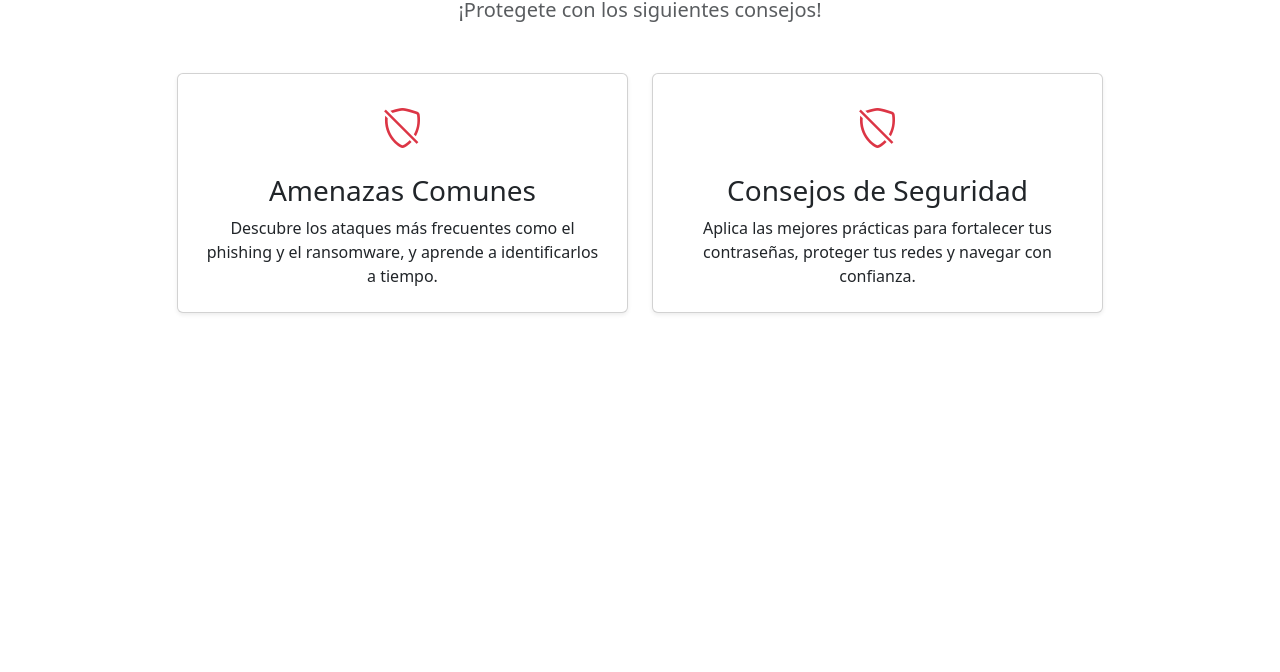
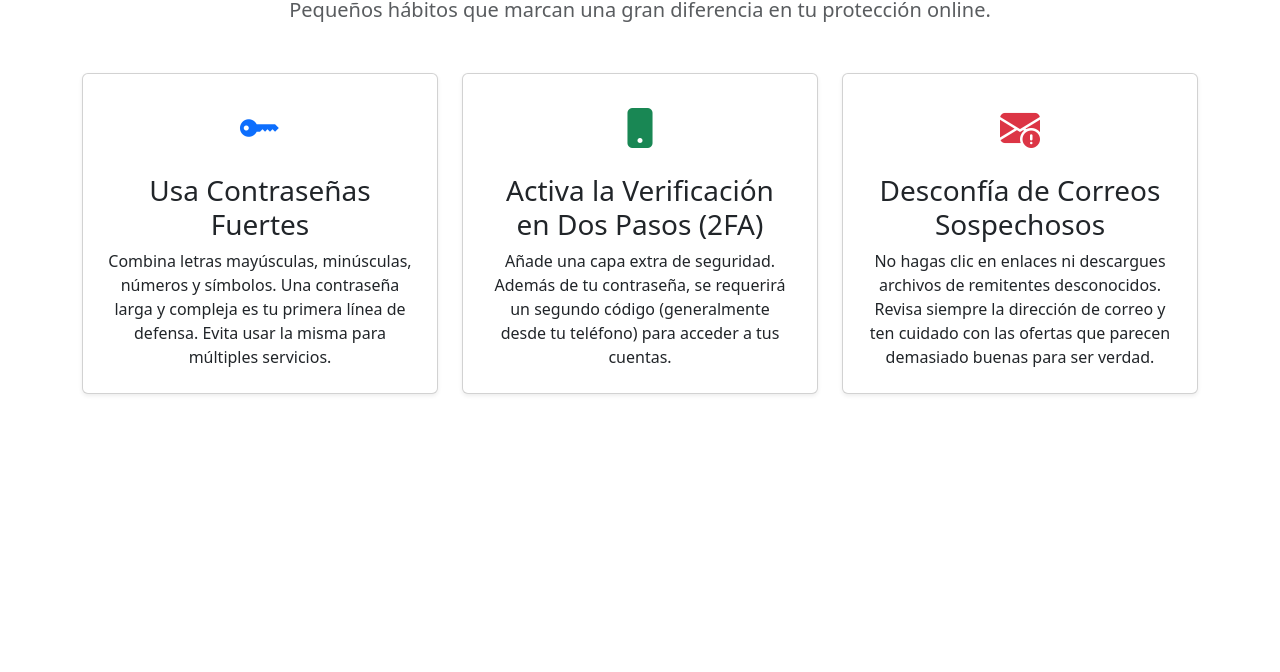
Before and after one commit to Totobal5/modulo2-evaluacion, a plain HTML site: page consejos.html in a window 1280 px wide. Shown: the part 128-800 px from the top of the page. Drawn offline with nearby package versions, Linux system fonts and the light colour scheme.

Commit message:
Empezar a trabajar en la pagina de consejos.

```diff
--- a/consejos.html
+++ b/consejos.html
@@ -3,50 +3,73 @@
 <head>
     <meta charset="UTF-8">
     <meta name="viewport" content="width=device-width, initial-scale=1.0">
-    <title>Securyguia</title>
-    <link rel="stylesheet" href="css/style.css">
-    <link href="https://cdn.jsdelivr.net/npm/bootstrap@5.3.7/dist/css/bootstrap.min.css" rel="stylesheet" integrity="sha384-LN+7fdVzj6u52u30Kp6M/trliBMCMKTyK833zpbD+pXdCLuTusPj697FH4R/5mcr" crossorigin="anonymous">
+    <title>Consejos de Seguridad - Securyguia</title>
+    <link href="https://cdn.jsdelivr.net/npm/bootstrap@5.3.7/dist/css/bootstrap.min.css" rel="stylesheet" xintegrity="sha384-LN+7fdVzj6u52u30Kp6M/trliBMCMKTyK833zpbD+pXdCLuTusPj697FH4R/5mcr" crossorigin="anonymous">
     <link rel="stylesheet" href="https://cdn.jsdelivr.net/npm/bootstrap-icons@1.11.3/font/bootstrap-icons.min.css">
     <link rel="stylesheet" href="css/style.css"/>
 </head>
 <body>
     <main class="container my-5">
         <section class="text-center mb-5">
-            <h1 class="display-4 fw-bold">Consejos de Seguridad</h1>
+            <h1 class="display-4 fw-bold">Consejos Clave de Seguridad</h1>
             <p class="lead text-muted">
-                ¡Protegete con los siguientes consejos!
+                Pequeños hábitos que marcan una gran diferencia en tu protección online.
             </p>
         </section>
 
+        <!-- Consejos -->
         <section>
             <div class="row justify-content-center g-4">
-                <div class="col-lg-5">
-                    <a href="amenazas.html" class="text-decoration-none text-dark">
+
+                <div class="col-md-6 col-lg-4">
                     <div class="card h-100 shadow-sm">
                         <div class="card-body text-center p-4">
-                                <i class="bi bi-shield-slash fs-1 text-danger"></i>
-                                <h3 class="card-title mt-3">Amenazas Comunes</h3>
-                                <p class="card-text">Descubre los ataques más frecuentes como el phishing y el ransomware, y aprende a identificarlos a tiempo.</p>
+                            <i class="bi bi-key-fill fs-1 text-primary"></i>
+                            <h3 class="card-title mt-3">Usa Contraseñas Fuertes</h3>
+                            <p class="card-text">
+                                Combina letras mayúsculas, minúsculas, números y símbolos. Una contraseña larga y compleja es tu primera línea de defensa. Evita usar la misma para múltiples servicios.
+                            </p>
                         </div>
                     </div>
-                    </a>
                 </div>
 
-                <div class="col-lg-5">
-                    <a href="consejos.html" class="text-decoration-none text-dark">
+                <div class="col-md-6 col-lg-4">
                     <div class="card h-100 shadow-sm">
                         <div class="card-body text-center p-4">
-                                <i class="bi bi-shield-slash fs-1 text-danger"></i>
-                                <h3 class="card-title mt-3">Consejos de Seguridad</h3>
-                                <p class="card-text">Aplica las mejores prácticas para fortalecer tus contraseñas, proteger tus redes y navegar con confianza.</p>
+                            <i class="bi bi-phone-fill fs-1 text-success"></i>
+                            <h3 class="card-title mt-3">Activa la Verificación en Dos Pasos (2FA)</h3>
+                            <p class="card-text">
+                                Añade una capa extra de seguridad. Además de tu contraseña, se requerirá un segundo código (generalmente desde tu teléfono) para acceder a tus cuentas.
+                            </p>
                         </div>
                     </div>
-                    </a>
+                </div>
+
+                <div class="col-md-6 col-lg-4">
+                    <div class="card h-100 shadow-sm">
+                        <div class="card-body text-center p-4">
+                            <i class="bi bi-envelope-exclamation-fill fs-1 text-danger"></i>
+                            <h3 class="card-title mt-3">Desconfía de Correos Sospechosos</h3>
+                            <p class="card-text">
+                                No hagas clic en enlaces ni descargues archivos de remitentes desconocidos. Revisa siempre la dirección de correo y ten cuidado con las ofertas que parecen demasiado buenas para ser verdad.
+                            </p>
+                        </div>
+                    </div>
                 </div>
             </div>
         </section>
+
+        <!-- Formulario -->
+        <section class="mt-5">
+
+
+
+
+        </section>
+
     </main>
 
     <script src="https://code.jquery.com/jquery-3.7.1.min.js"></script>
-    <script src="https://cdn.jsdelivr.net/npm/bootstrap@5.3.7/dist/js/bootstrap.bundle.min.js" integrity="sha384-ndDqU0Gzau9qJ1lfW4pNLlhNTkCfHzAVBReH9diLvGRem5+R9g2FzA8ZGN954O5Q" crossorigin="anonymous"></script>
+    <script src="https://cdn.jsdelivr.net/npm/bootstrap@5.3.7/dist/js/bootstrap.bundle.min.js" xintegrity="sha384-ndDqU0Gzau9qJ1lfW4pNLlhNTkCfHzAVBReH9diLvGRem5+R9g2FzA8ZGN954O5Q" crossorigin="anonymous"></script>
 </body>
+</html>
--- a/js/carouselDescription.js
+++ b/js/carouselDescription.js
@@ -32,7 +32,7 @@ $(document).ready(function() {
     // Actualizar el texto en la entrada.
     updateDescripciones(0);
 
-    // Este listener está correcto. Se activa cuando cambia el slide.
+    // Se activa cuando cambia el slide.
     carousel.on("slide.bs.carousel", function(event) {
         updateDescripciones(event.to);
     });
```
Lines whose indentation alone changed are shown as unchanged.
